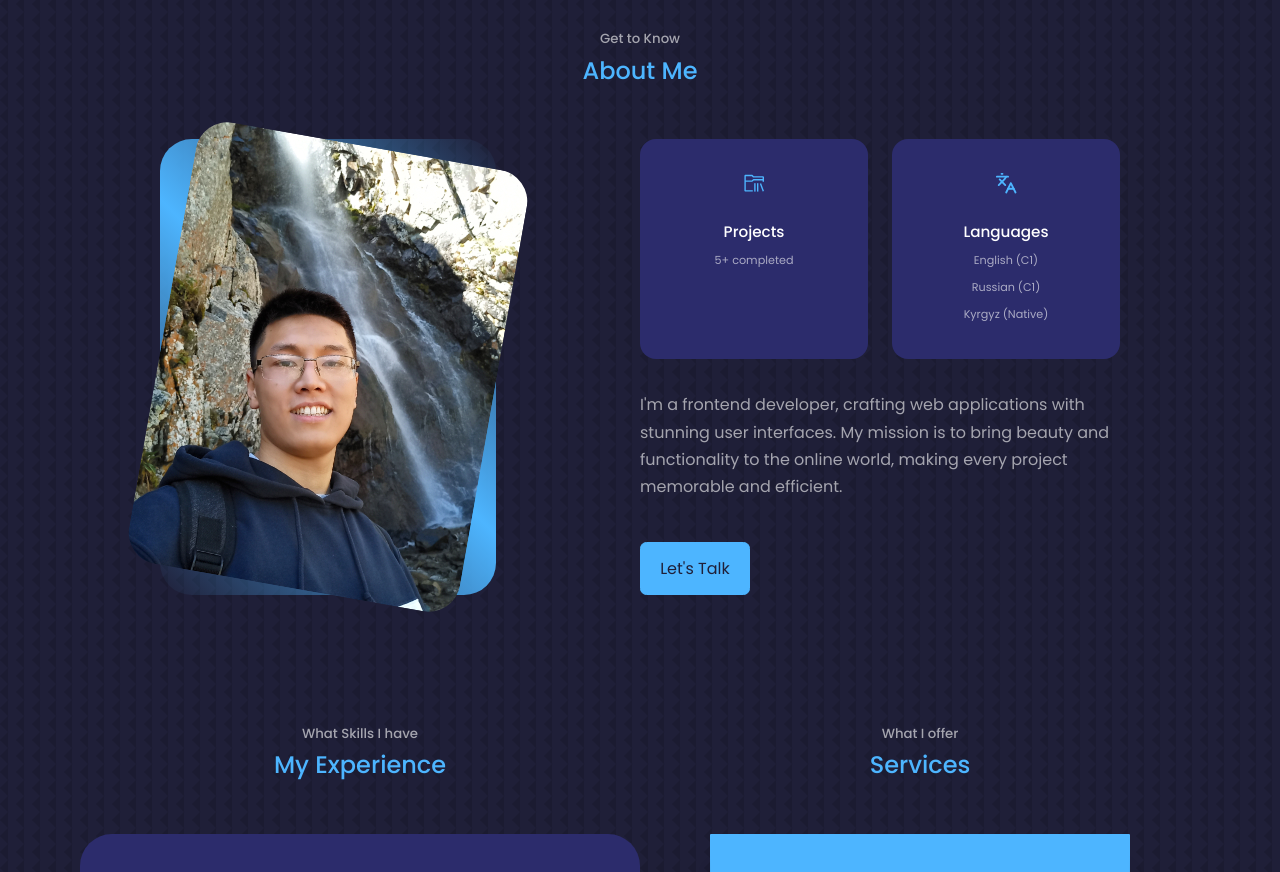
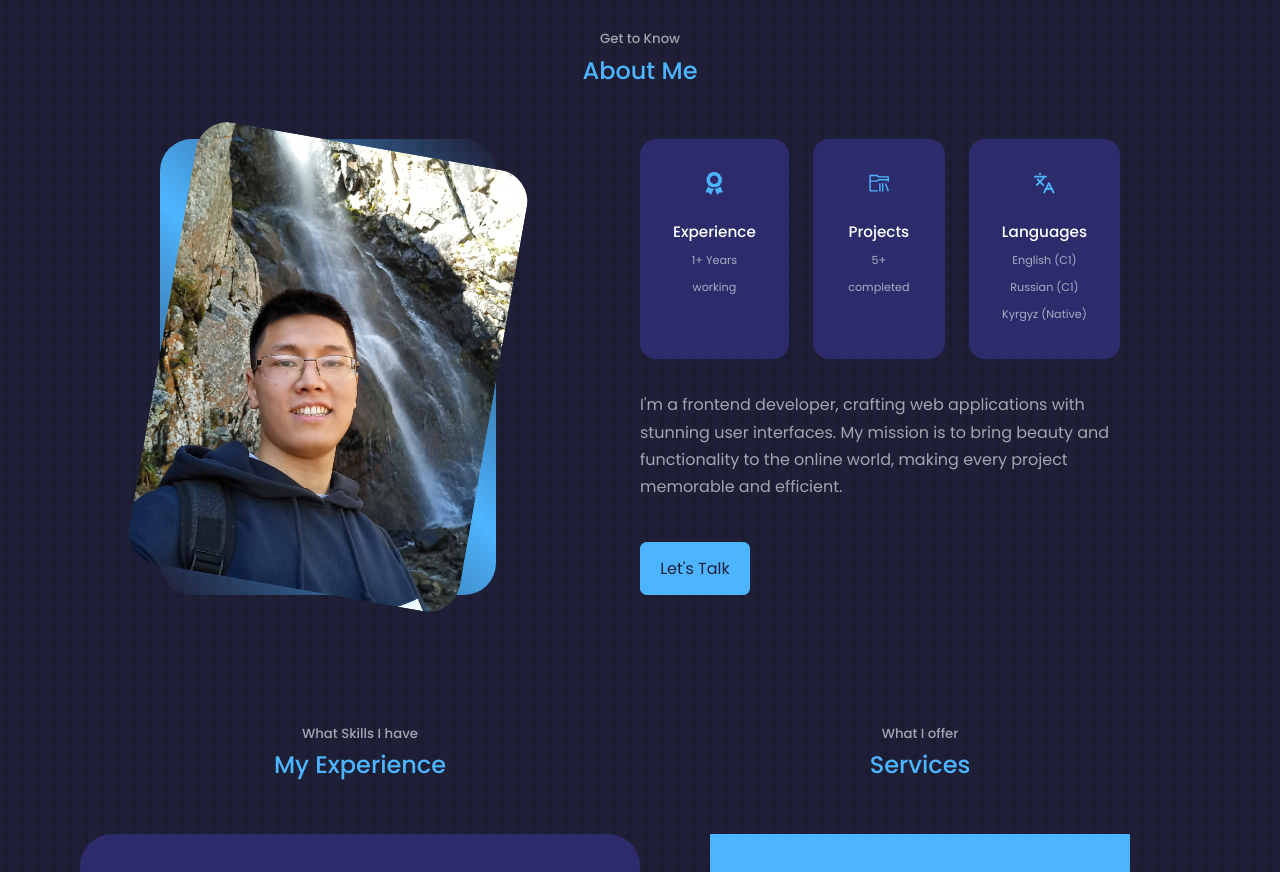
Before and after one commit to Nurlan97/myPortfolio, a React (Create React App) app: page / in a window 1280 px wide. Shown: the part 1060-1932 px from the top of the page. Built offline with nearby package versions, Linux system fonts and the light colour scheme.

Commit message:
+ new commit

```diff
--- a/src/components/about/About.jsx
+++ b/src/components/about/About.jsx
@@ -21,11 +21,11 @@ const About = () => {
 
         <div className="about__content">
           <div className="about__cards">
-            {/* <article className='about__card'>
+            <article className='about__card'>
               <FaAward className='about__icon' />
               <h5>Experience</h5>
               <small>1+ Years working</small>
-            </article> */}
+            </article>
 
             <article className='about__card'>
               <VscFolderLibrary className='about__icon' />
--- a/src/components/about/about.css
+++ b/src/components/about/about.css
@@ -34,7 +34,7 @@
 
 .about__cards {
     display: grid;
-    grid-template-columns: repeat(2, 1fr);
+    grid-template-columns: repeat(3, 1fr);
     gap: 1.5rem;
 }
 
--- a/src/components/header/CTA.jsx
+++ b/src/components/header/CTA.jsx
@@ -1,5 +1,5 @@
 import React from 'react'
-import CV from '../../assets/CVpro.pdf'
+import CV from '../../assets/myCV.pdf'
 
 
 const CTA = () => {
```
Also changed, not shown: 2 other files (tests, documents, lock files or other folders).
